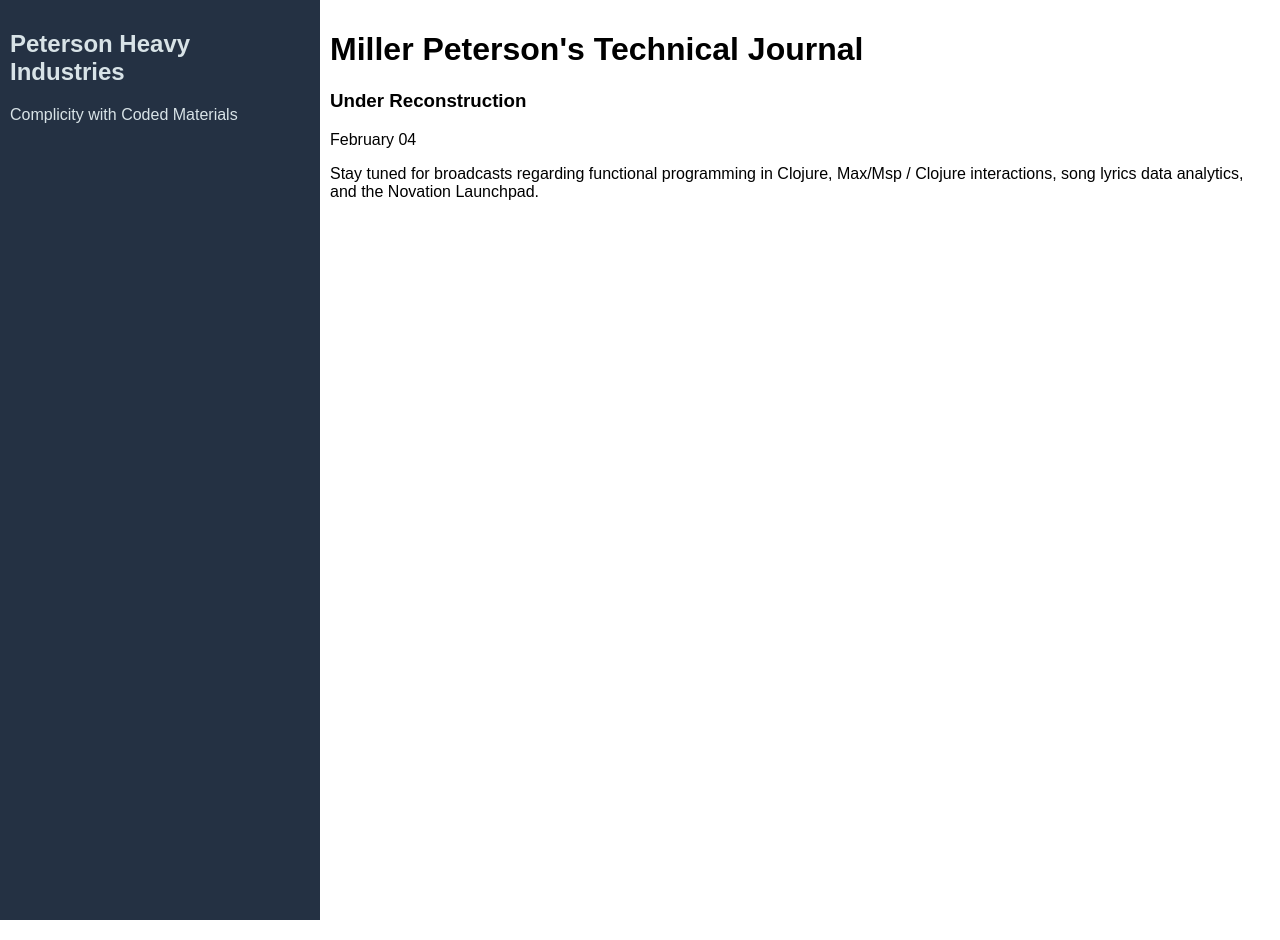
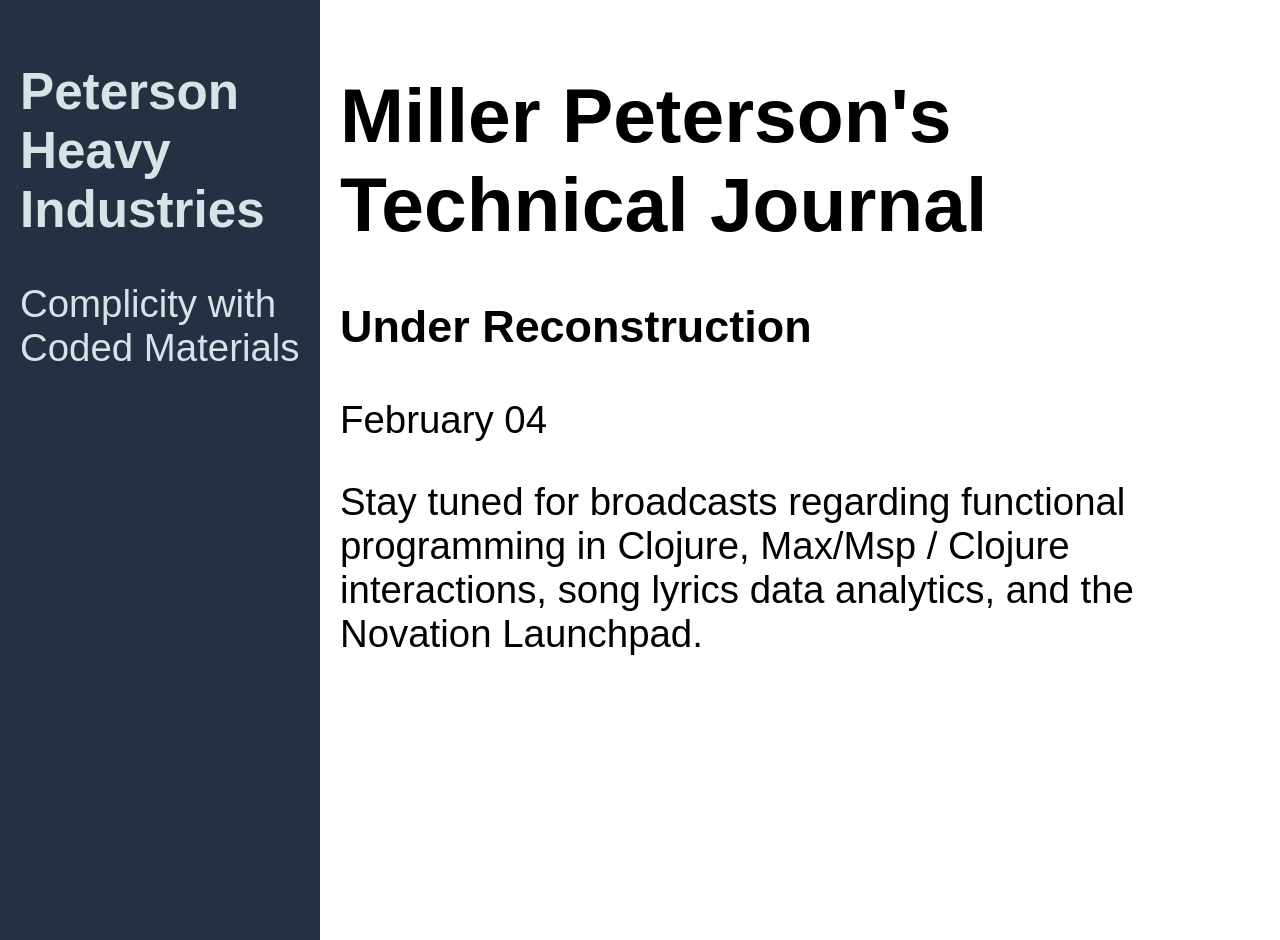
Before and after one commit to millerpeterson/millerpeterson.github.io, a Jekyll site: the page built from index.html, in a window 1280 px wide. Built offline with Jekyll 4.4.1, drawn with Linux system fonts in a browser that asks for light colours.

Commit message:
Make font sizes relative for mobile browsers

```diff
--- a/_includes/sidebar.html
+++ b/_includes/sidebar.html
@@ -1,4 +1,4 @@
 <div class="sidebar">
-    <h2>Peterson Heavy Industries</h2>
-    <div>Complicity with Coded Materials</div>
+    <h2 class="heading">Peterson Heavy Industries</h2>
+    <div class="sub-heading">Complicity with Coded Materials</div>
 </div>
--- a/_sass/_content.scss
+++ b/_sass/_content.scss
@@ -1,4 +1,5 @@
 .main-content {
-  padding: 10px;
+  padding: 20px;
   height: 100vh;
+  font-size: 3vw;
 }
--- a/_sass/_sidebar.scss
+++ b/_sass/_sidebar.scss
@@ -1,6 +1,15 @@
 .sidebar {
-  padding: 10px;
+
+  padding: 20px;
   color: #D8E3E7;
   background-color: #243143;
   height: 100vh;
+
+  .heading {
+    font-size: 4vw;
+  }
+
+  .sub-heading {
+    font-size: 3vw;
+  }
 }
```
